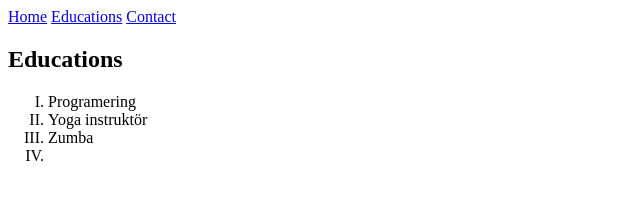
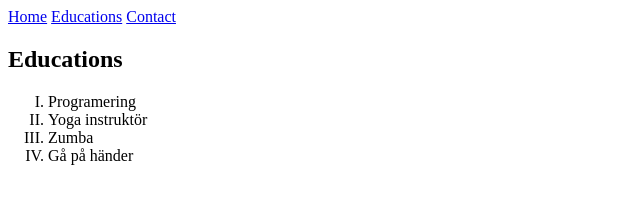
Before and after one commit to bragden/UglyWebsite, a plain HTML site: page educations.html in a window 1280 px wide. Shown: the whole page, without its empty margins (0-640 px from the left). Drawn offline with Linux system fonts and the light colour scheme.

Commit message:
added one skill

```diff
--- a/educations.html
+++ b/educations.html
@@ -18,7 +18,7 @@
         <li>Programering</li>
         <li>Yoga instruktör</li>
         <li>Zumba</li>
-        <li></li>
+        <li>Gå på händer</li>
     </ol>
 </body>
 </html>
```
